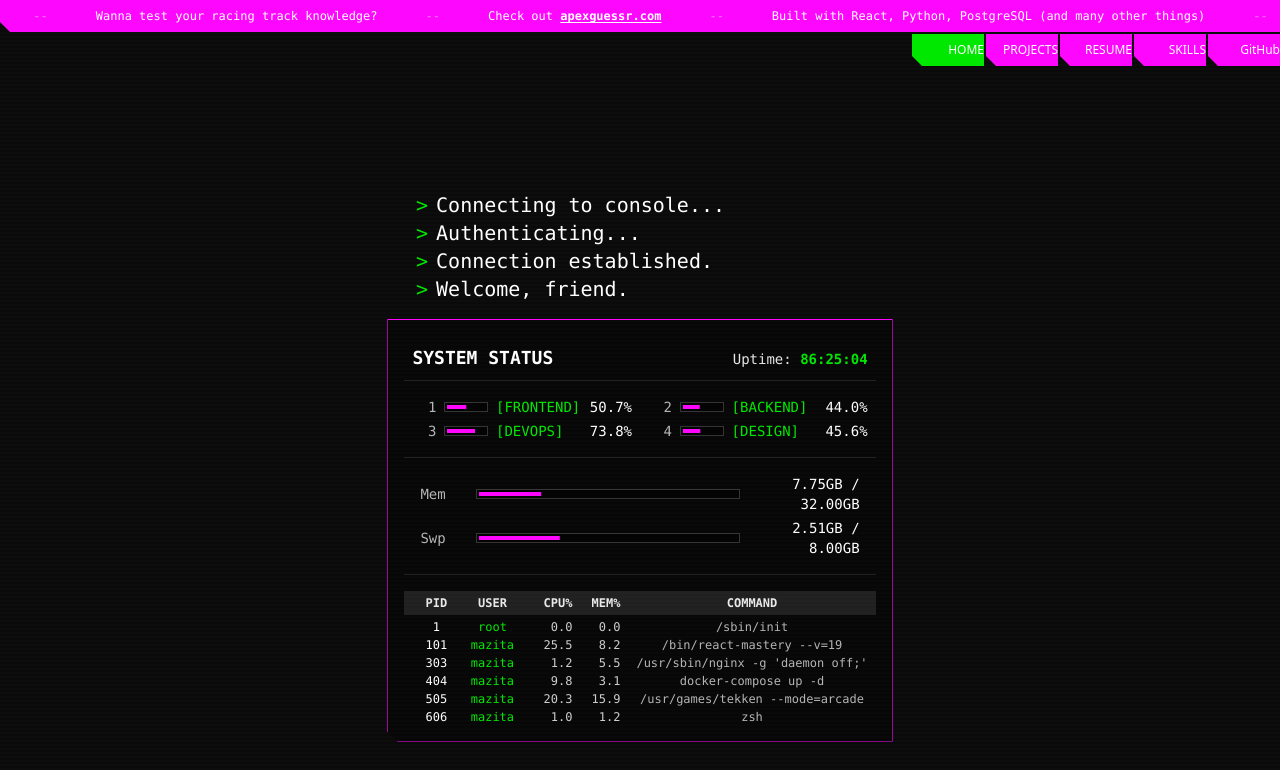
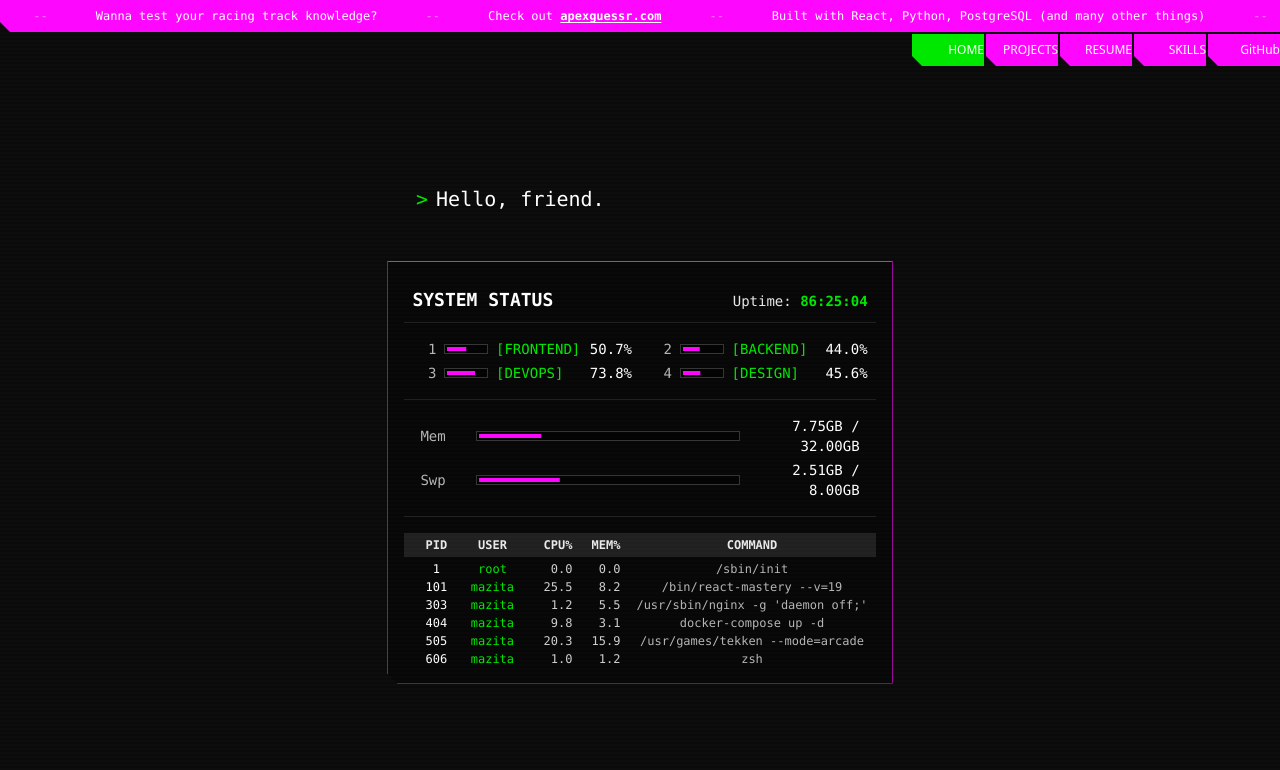
Before and after one commit to yannmazita/portfolio, a React (Vite) app: page / in a window 1280 px wide. Shown: the top 770 px of the page. Built offline with nearby package versions, Linux system fonts and the light colour scheme.

Commit message:
Updated animation sequences

```diff
--- a/src/features/home/components/HomeSection.tsx
+++ b/src/features/home/components/HomeSection.tsx
@@ -1,5 +1,4 @@
 // src/features/home/components/HomeSection.tsx
-import { cn } from "@/common/shadcn/lib/utils";
 import { useTypewriter } from "../hooks/useTypewriter";
 import { Terminal } from "./Terminal";
 import { SystemStats } from "./SystemStats";
@@ -8,7 +7,7 @@ const TYPING_SEQUENCE: string[] = [
   "Connecting to console...",
   "Authenticating...",
   "Connection established.",
-  "Welcome, friend.",
+  "Hello, friend.",
 ];
 
 export const HomeSection: React.FC = () => {
@@ -22,16 +21,10 @@ export const HomeSection: React.FC = () => {
       id="home"
       className="flex min-h-screen flex-col items-center justify-center text-center"
     >
-      <div
-        className={cn(
-          "flex min-h-40 flex-col items-center justify-center transition-opacity duration-1000",
-        )}
-      >
+      <div className="mb-16 flex flex-col items-center justify-center">
         <Terminal lines={displayLines} isComplete={isComplete} />
         {isComplete && (
-          <div className={cn("mt-4")}>
-            <SystemStats startAnimations={isComplete} />
-          </div>
+          <SystemStats startAnimations={isComplete} className="mt-12" />
         )}
       </div>
     </section>
--- a/src/features/home/components/SystemStats.tsx
+++ b/src/features/home/components/SystemStats.tsx
@@ -1,3 +1,4 @@
+import { cn } from "@/common/shadcn/lib/utils";
 import { useLiveStats } from "../hooks/useLiveStats";
 import { CpuStats } from "./CpuStats";
 import { MemoryStats } from "./MemoryStats";
@@ -5,16 +6,23 @@ import { ProcessList } from "./ProcessList";
 import { SystemStatsHeader } from "./SystemStatsHeader";
 
 interface SystemStatsProps {
+  className?: string;
   startAnimations: boolean;
 }
 
 export const SystemStats: React.FC<SystemStatsProps> = ({
+  className,
   startAnimations,
 }) => {
   const { cpuUsages, memoryUsage, swapUsage } = useLiveStats();
 
   return (
-    <div className="clip-bl border-portfolio-primary max-w-2xl border bg-black/30 font-mono sm:p-4">
+    <div
+      className={cn(
+        "clip-bl border-portfolio-primary max-w-2xl border bg-black/30 font-mono sm:p-4",
+        className,
+      )}
+    >
       <SystemStatsHeader />
       <div className="mb-4 h-px bg-white/10"></div>
       <CpuStats usages={cpuUsages} startTyping={startAnimations} />
--- a/src/features/home/components/Terminal.tsx
+++ b/src/features/home/components/Terminal.tsx
@@ -25,18 +25,25 @@ export const Terminal: React.FC<TerminalProps> = ({
         className,
       )}
     >
-      {lines.map((line, index) => (
+      {!isComplete ? (
+        lines.map((line, index) => (
           <div key={index}>
             <span className="text-portfolio-secondary mr-2">{">"}</span>
             <span>{line}</span>
             {/* Show cursor only on the last line and if not complete */}
-          {index === lines.length - 1 && !isComplete && (
+            {index === lines.length - 1 && (
               <span className="animate-blink ml-1" aria-hidden="true">
                 _
               </span>
             )}
           </div>
-      ))}
+        ))
+      ) : (
+        <>
+          <span className="text-portfolio-secondary mr-2">{">"}</span>
+          <span>{lines[lines.length - 1]}</span>
+        </>
+      )}
     </div>
   );
 };
```
Lines whose indentation alone changed are shown as unchanged.
